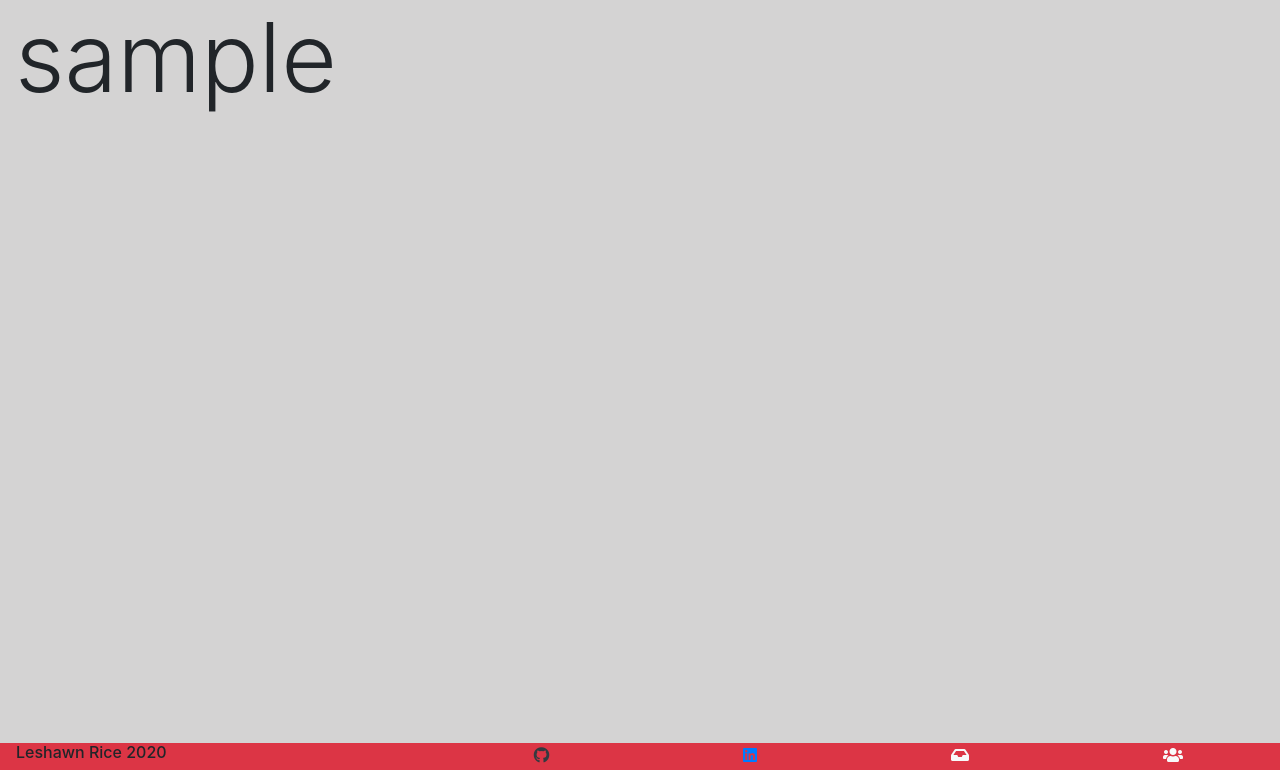
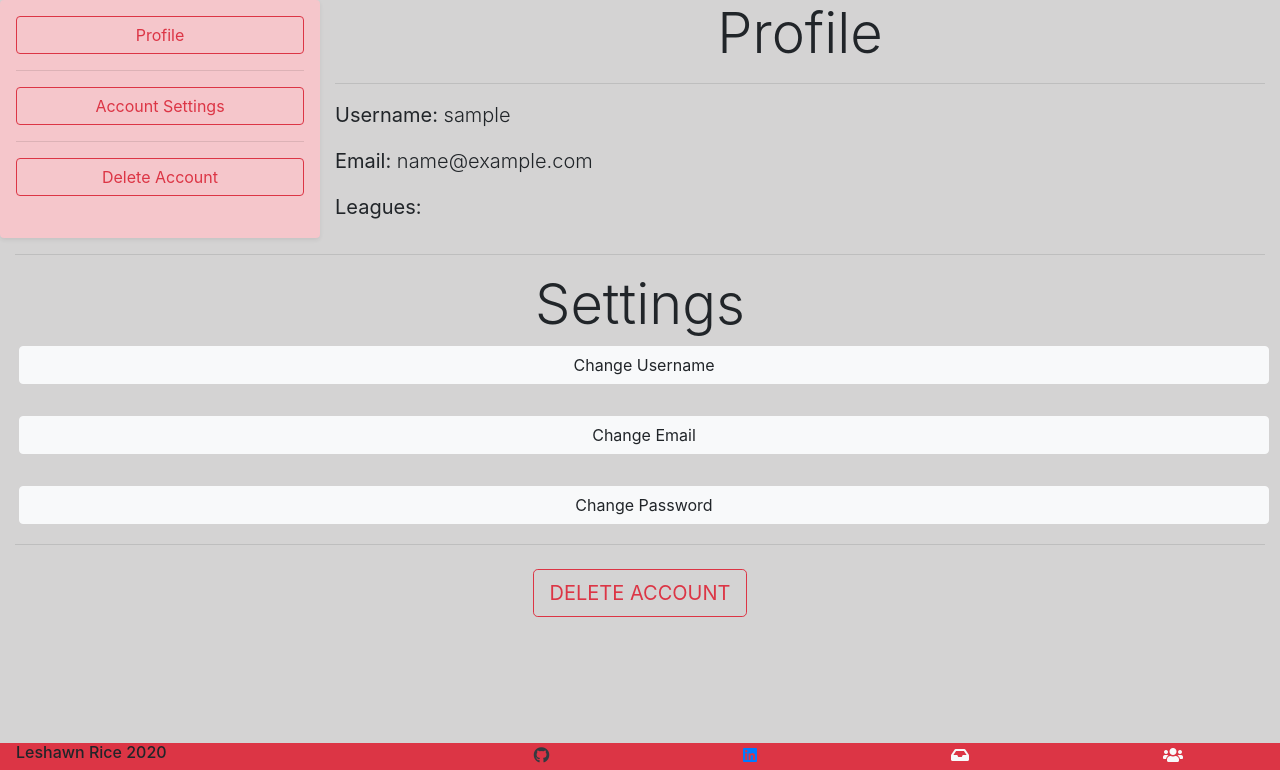
Before and after one commit to leshawn-rice/ffl-trade-tips, a Flask app: page /profile in a window 1280 px wide. Shown: the part 30-800 px from the top of the page. Run offline with Flask 2, Linux system fonts and the light colour scheme; the visitor is signed in with stand-in values (Sample User, id 1); data comes from the database, SQL or seed files in the repository; data that the repository does not hold is empty; some libraries are stand-ins or nearby versions.

Commit message:
Added user profile, still need to add delete acct & delete league ability

```diff
--- a/app/static/app.js
+++ b/app/static/app.js
@@ -22,7 +22,25 @@ function setAddLeagueBtnLink() {
   });
 }
 
+function addDeleteAccountAlert() {
+  /*
+  Adds an alert to user profile
+  to confirm if the user would like to
+  delete their account
+  */
+  $btn = $('#delete-btn')
+  $btn.click((event) => {
+    event.preventDefault();
+    isProceeding = confirm('Are you sure you would like to delete your account?')
+    if (isProceeding) {
+      $user_id = $('#user-id').text();
+      location = `/users/${$user_id}/delete`
+    }
+  });
+}
+
 $(() => {
   setActiveLinkInNavbar();
   setAddLeagueBtnLink();
+  addDeleteAccountAlert();
 });
--- a/app/static/style.css
+++ b/app/static/style.css
@@ -50,7 +50,6 @@ body {
   display: none;
 }
 
-
 @media only screen and (max-width: 600px) {
   #profile-phone {
     display: inline;
--- a/app/templates/profile.html
+++ b/app/templates/profile.html
@@ -4,7 +4,52 @@
 
 
 {% block content %}
+<p hidden id='user-id'>{{user.id}}</p>
 
-<h1 class="display-1">{{user.username}}</h1>
+<div class="row">
+    <div class="col-0 col-md-3 shadow-sm p-3 rounded text-center table-danger">
+        <a class="btn btn-outline-danger btn-block m-0" href="/profile#profile">Profile</a>
+        <hr>
+        <a class="btn btn-outline-danger btn-block m-0" href="/profile#settings">Account Settings</a>
+        <hr>
+        <a class="btn btn-outline-danger btn-block m-0" href="/profile#delete-account">Delete Account</a>
+
+    </div>
+    <div class="col">
+        <h1 class="display-4 text-center" id='profile'>Profile</h1>
+        <hr>
+        <p class="lead"><strong>Username:</strong> {{user.username}}</p>
+        <p class="lead"><strong>Email:</strong> {{user.email}}</p>
+        <p class="lead"><strong>Leagues:</strong></p>
+        <ul style="list-style-type:none;">
+            {% for league in user.leagues %}
+            <a class="btn btn-success btn-block" href="/leagues/{{league.id}}">
+                <li>{{league.name}} | {{league.num_teams}} Teams | Week
+                    {{league.week}}</li>
+            </a>
+            {% endfor %}
+        </ul>
+    </div>
+</div>
+
+<hr>
+
+<div class="row">
+    <div class="col-12">
+        <h1 class="display-4 text-center" id='settings'>Settings</h1>
+        <a class="btn btn-light m-1 btn-block" href="/users/{{user.id}}/change-password">Change Username</a><br>
+        <a class="btn btn-light m-1 btn-block" href="/users/{{user.id}}/change-password">Change Email</a><br>
+        <a class="btn btn-light m-1 btn-block" href="/users/{{user.id}}/change-password">Change Password</a>
+    </div>
+</div>
+
+<hr>
+
+<div class="row">
+    <div class="col-12 text-center" id='delete-account'>
+        <a class="btn btn-lg btn-outline-danger mt-2" href="/users/{{user.id}}/delete" id='delete-btn'>DELETE
+            ACCOUNT</a>
+    </div>
+</div>
 
 {% endblock %}
--- a/run.py
+++ b/run.py
@@ -1,4 +1,4 @@
-from flask import render_template
+from flask import render_template, flash, redirect
 from app.secrets import email_username
 from flask_mail import Mail, Message
 from app.app import app
@@ -29,16 +29,20 @@ def index():
 
 @app.route('/about')
 def about_page():
+    '''Renders the About Page'''
     return render_template('about.html')
 
 
 @app.route('/contact', methods=['GET', 'POST'])
 def contact_page():
+    '''Renders the Contact Page'''
     form = ContactForm()
     if form.validate_on_submit():
         sender = form.email.data
         message = form.message.data
         send_email(sender=sender, message=message)
+        flash('Email Sent!', 'success')
+        return redirect('/')
     return render_template('contact.html', form=form)
 
 
```
Also changed, not shown: app/templates/index.html (+8 -0 lines).
